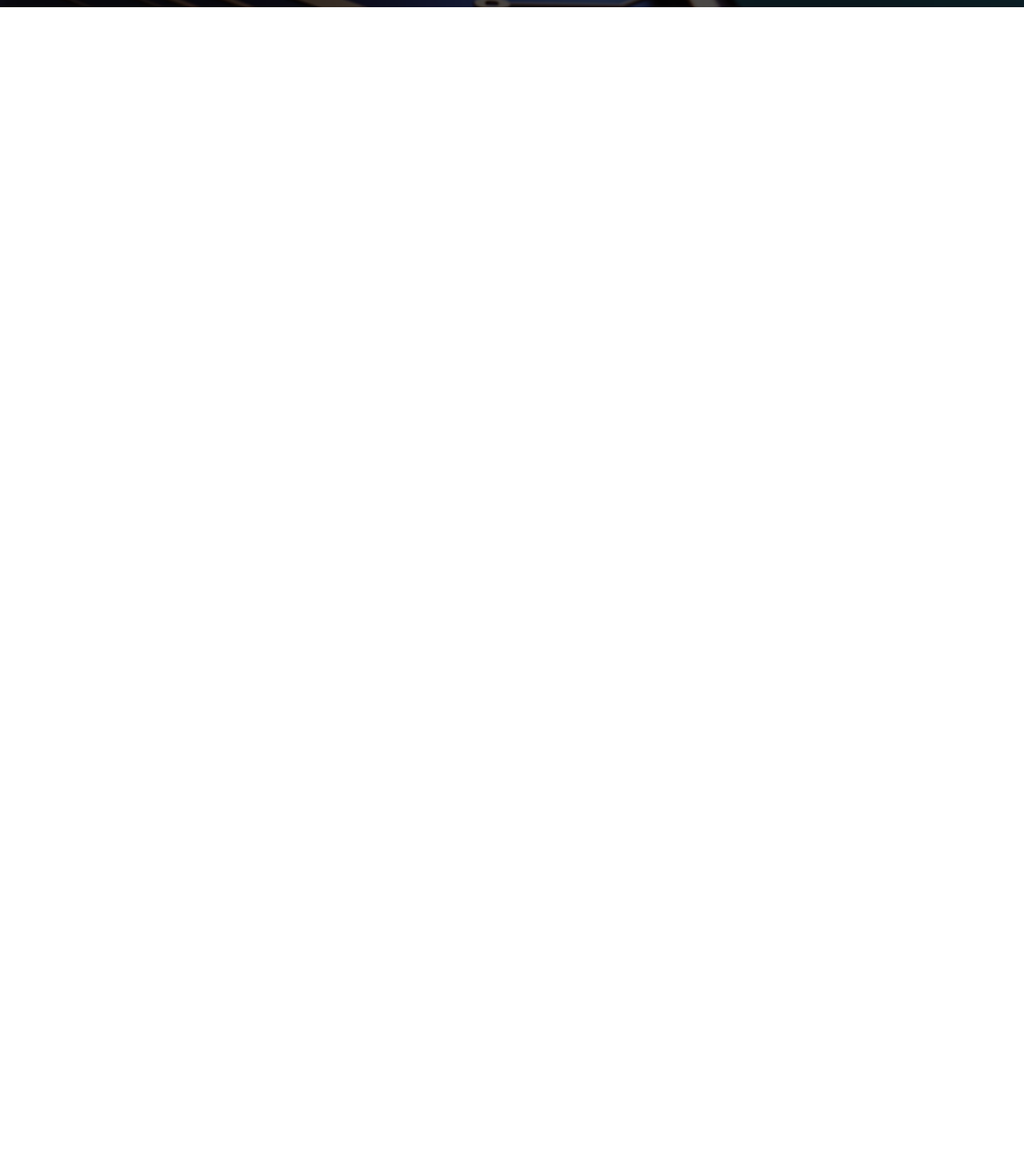
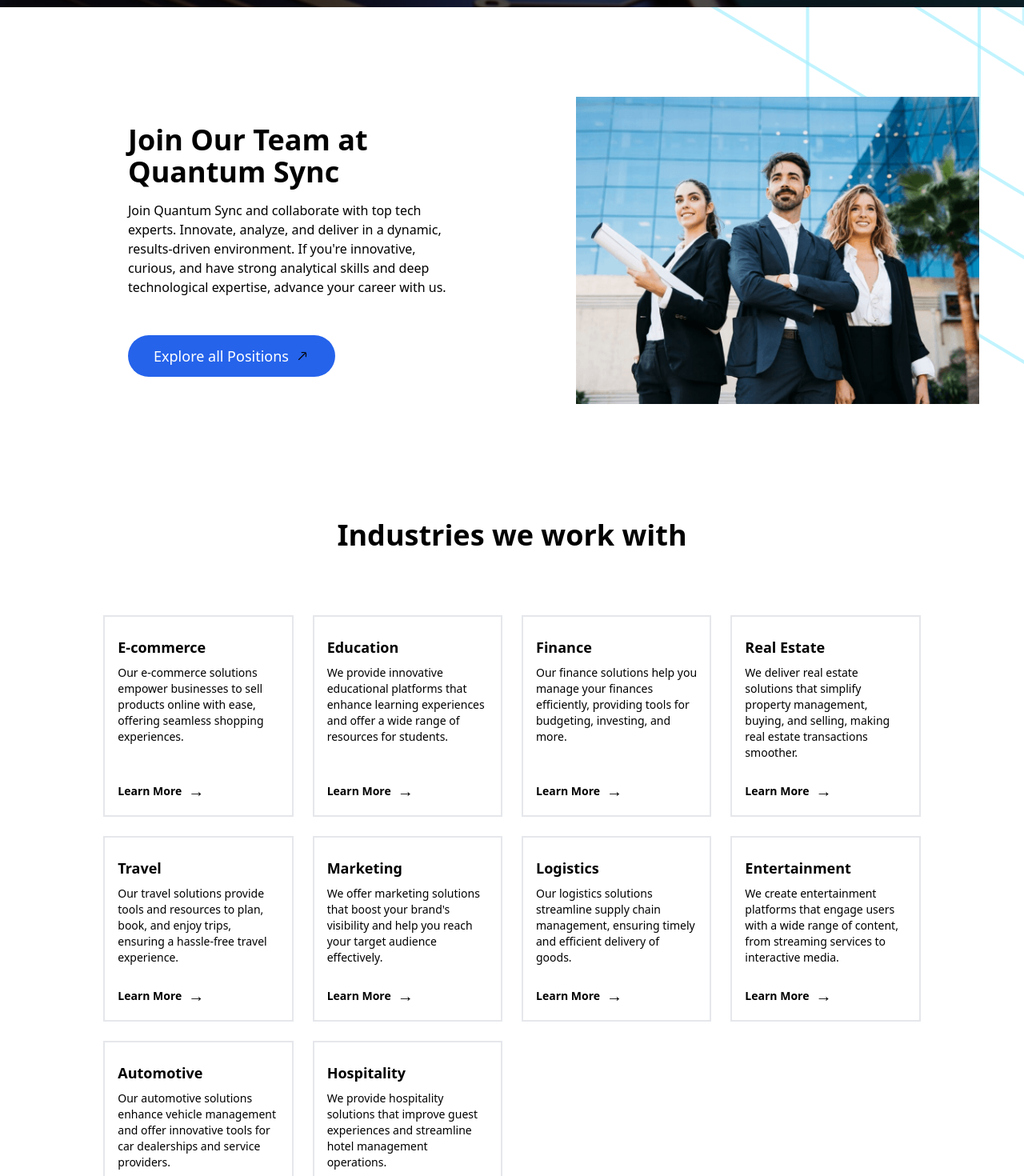
Before and after one commit to codexharoon/QuantumSyncLandingPage, a React (Vite) app: page / in a window 1280 px wide. Shown: the part 715-2185 px from the top of the page at 80% size. Before the commit the page ends 800 px from the top, so only its background shows below. Built offline with nearby package versions, Linux system fonts and the light colour scheme.

Commit message:
created explore and work section

```diff
--- a/src/App.tsx
+++ b/src/App.tsx
@@ -1,6 +1,8 @@
+import ExploreSection from "./components/ExploreSection";
 import FirstSection from "./components/FirstSection";
 import Navbar from "./components/Navbar";
 import Slider from "./components/Slider";
+import Work from "./components/Work";
 
 const App = () => {
   return (
@@ -8,6 +10,8 @@
       <FirstSection />
       <Navbar />
       <Slider />
+      <ExploreSection />
+      <Work />
     </div>
   );
 };
--- /dev/null
+++ b/src/components/ExploreSection.tsx
@@ -0,0 +1,48 @@
+const ExploreSection = () => {
+  return (
+    <section className="w-full flex min-[780px]:flex-row flex-col items-center justify-center sm:pt-28 pt-12 sm:pb-20 pb-10 lg:px-0 px-6 relative">
+      <img
+        src="/explore.svg"
+        alt=""
+        width={443}
+        height={606}
+        className="absolute top-0 right-0 md:block hidden"
+      />
+
+      <div className="min-[780px]:w-1/2 w-full flex flex-col justify-center items-start xl:pl-40 lg:pl-16 pl-0 min-[780px]:pr-20 pr-6 z-20">
+        <h1 className="md:text-4xl text-3xl font-semibold text-myBlack min-[780px]:sw-4/5 w-full">
+          Join Our Team at Quantum Sync
+        </h1>
+
+        <p className="text-base text-myBlack pt-4 pb-6">
+          Join Quantum Sync and collaborate with top tech experts. Innovate,
+          analyze, and deliver in a dynamic, results-driven environment. If
+          you're innovative, curious, and have strong analytical skills and deep
+          technological expertise, advance your career with us.
+        </p>
+
+        <a href="" className="w-fit">
+          <button
+            className="bg-blue-600 text-white flex items-center justify-center gap-x-2 text-lg
+                py-3 rounded-full px-8 mt-6"
+          >
+            Explore all Positions
+            <img src="/arrow.svg" alt="open" className="fill-current" />
+          </button>
+        </a>
+      </div>
+
+      <div className="min-[780px]:w-1/2 w-full flex xl:pl-20 min-[780px]:pt-0 pt-10 z-20 min-[780px]:justify-start justify-center">
+        <img
+          src="/explore.png"
+          alt="explore image"
+          height={1000}
+          width={1000}
+          className="sm:h-96 h-72 lg:w-auto w-96"
+        />
+      </div>
+    </section>
+  );
+};
+
+export default ExploreSection;
--- /dev/null
+++ b/src/components/Work.tsx
@@ -0,0 +1,101 @@
+interface workDataProps {
+  heading: string;
+  description: string;
+  link: string;
+}
+
+const workData: workDataProps[] = [
+  {
+    heading: "E-commerce",
+    description:
+      "Our e-commerce solutions empower businesses to sell products online with ease, offering seamless shopping experiences.",
+    link: "#",
+  },
+  {
+    heading: "Education",
+    description:
+      "We provide innovative educational platforms that enhance learning experiences and offer a wide range of resources for students.",
+    link: "#",
+  },
+  {
+    heading: "Finance",
+    description:
+      "Our finance solutions help you manage your finances efficiently, providing tools for budgeting, investing, and more.",
+    link: "#",
+  },
+  {
+    heading: "Real Estate",
+    description:
+      "We deliver real estate solutions that simplify property management, buying, and selling, making real estate transactions smoother.",
+    link: "#",
+  },
+  {
+    heading: "Travel",
+    description:
+      "Our travel solutions provide tools and resources to plan, book, and enjoy trips, ensuring a hassle-free travel experience.",
+    link: "#",
+  },
+  {
+    heading: "Marketing",
+    description:
+      "We offer marketing solutions that boost your brand's visibility and help you reach your target audience effectively.",
+    link: "#",
+  },
+  {
+    heading: "Logistics",
+    description:
+      "Our logistics solutions streamline supply chain management, ensuring timely and efficient delivery of goods.",
+    link: "#",
+  },
+  {
+    heading: "Entertainment",
+    description:
+      "We create entertainment platforms that engage users with a wide range of content, from streaming services to interactive media.",
+    link: "#",
+  },
+  {
+    heading: "Automotive",
+    description:
+      "Our automotive solutions enhance vehicle management and offer innovative tools for car dealerships and service providers.",
+    link: "#",
+  },
+  {
+    heading: "Hospitality",
+    description:
+      "We provide hospitality solutions that improve guest experiences and streamline hotel management operations.",
+    link: "#",
+  },
+];
+
+const Work = () => {
+  return (
+    <section className="w-full flex flex-col items-center justify-center md:py-16 py-8 px-8">
+      <h1 className="text-center font-bold text-xl sm:text-2xl lg:text-4xl ">
+        Industries we work with
+      </h1>
+
+      <div className="grid lg:grid-cols-4 sm:grid-cols-2 grid-cols-1 xl:w-[84%] w-[90%] md:pt-20 pt-10 gap-6">
+        {workData.map((work, i) => (
+          <div
+            key={i}
+            className="border-2 border-blueWhite group hover:border-blue-200 p-4 flex flex-col justify-between "
+          >
+            <div className="pb-6">
+              <h1 className="pt-2 font-bold text-lg">{work.heading}</h1>
+              <p className="fiveLines pt-2 text-sm">{work.description}</p>
+            </div>
+
+            <a
+              href={work.link}
+              className="group-hover:text-blue-500 w-fit font-semibold text-sm flex flex-row items-center gap-x-2 cursor-pointer"
+            >
+              Learn More <span className="text-xl font-bold s">&rarr;</span>
+            </a>
+          </div>
+        ))}
+      </div>
+    </section>
+  );
+};
+
+export default Work;
```
Also changed, not shown: public/explore.png (added), public/explore.svg (added).
